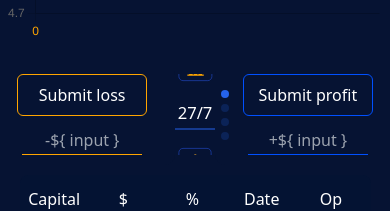
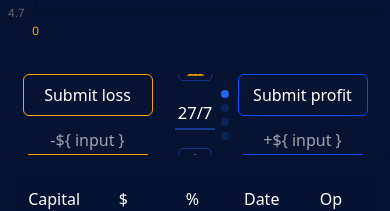
Before and after one commit to AlanTyping/trading-app, a React (Create React App) app: page / in a window 390 px wide. Both pictures are taken after typing "5" into the empty fields and a click on the button "Submit". Shown: the part 148-359 px from the top of the page. Built offline with nearby package versions, Linux system fonts and the light colour scheme.

Commit message:
border off

```diff
--- a/src/routes/chart/components/chart-functions/eliminar/EliminarConfirmacion/confirmacion.css
+++ b/src/routes/chart/components/chart-functions/eliminar/EliminarConfirmacion/confirmacion.css
@@ -1,6 +1,7 @@
 @media (max-width: 600px) {
     #delete-all-button-container {
         width: 77%;
+        font-size: 1.14rem;
         justify-content: space-between;
     }
     #delete-all-button-container button {
--- a/src/routes/chart/components/forms/form/form.css
+++ b/src/routes/chart/components/forms/form/form.css
@@ -6,12 +6,18 @@
     }
     #chart-form-container {
         height: 120px;
-        width: 106vw;
+        width: 100vw;
         margin-top: 5px;
     }
-    #push-form-container, #chart-second-form {
-        width: 101%;
+    #chart-second-form {
+        width: 100%;
+        border: none;
     }
+
+    #push-form-container {
+        width: 100vw;
+    }
+
     .chart-input {
         height: 30px;
     }
```
